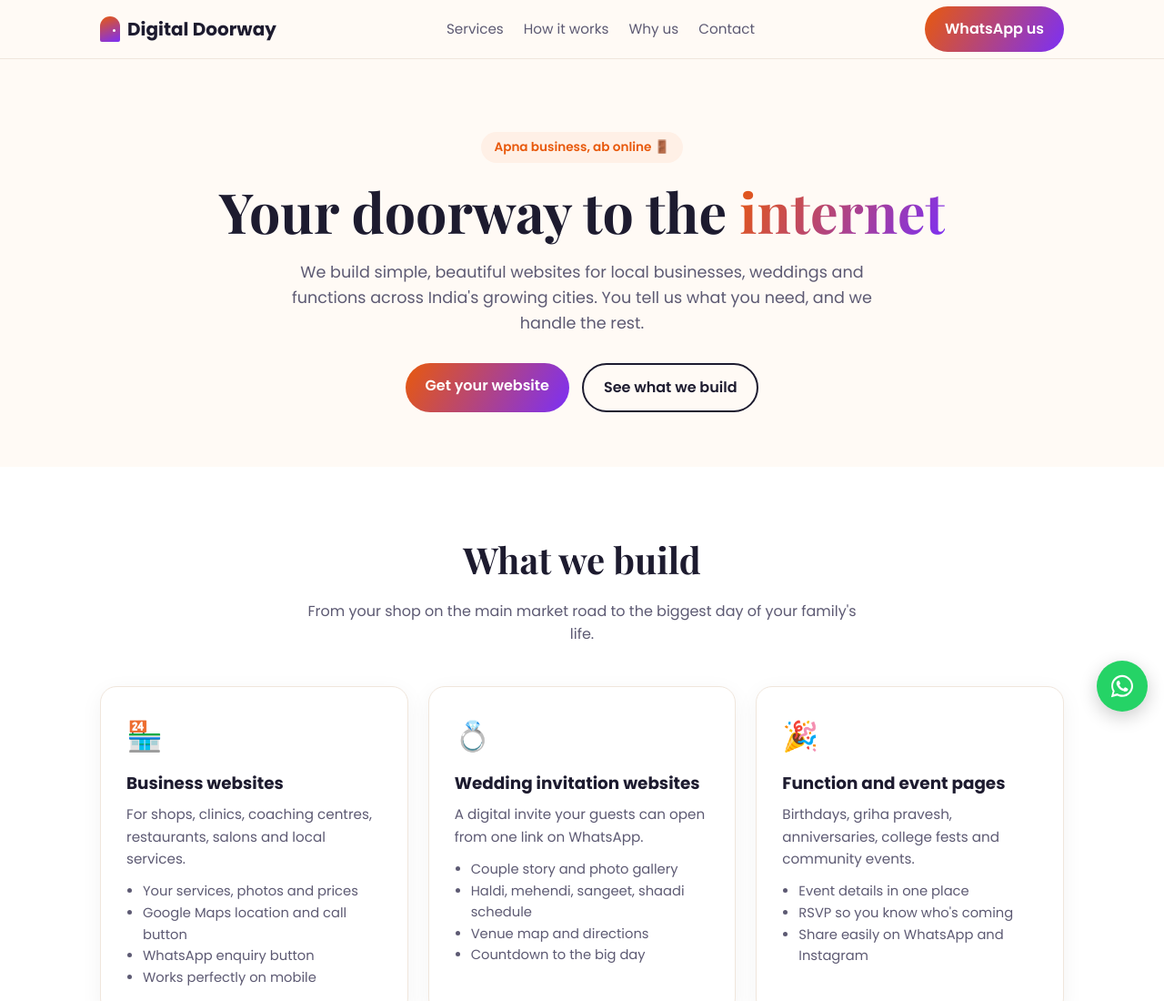
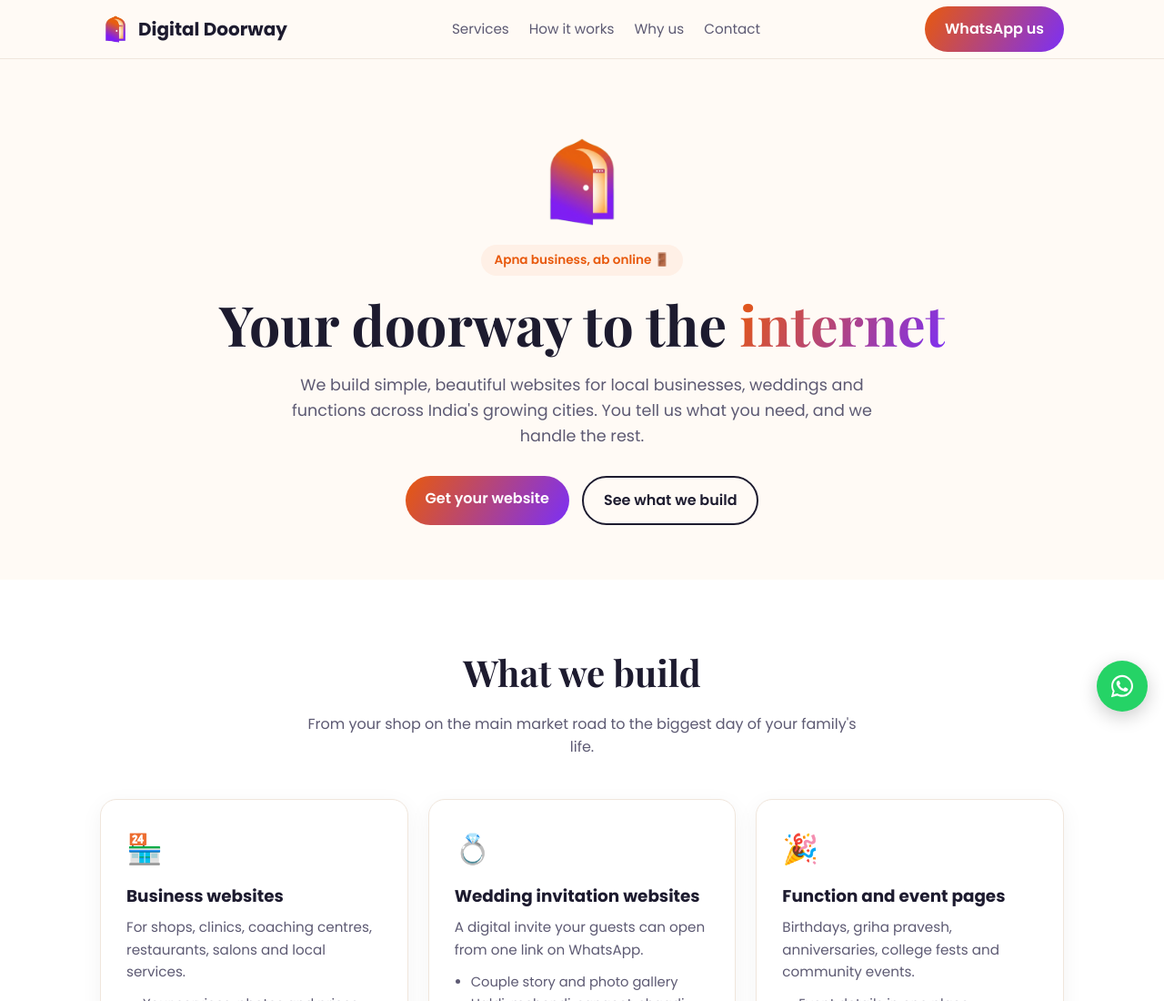
Before and after one commit to vipultechops-ops/digitaldoorway, a plain HTML site: page index.html in a window 1280 px wide. Shown: the top 1100 px of the page at 91% size. Drawn offline with nearby package versions, Linux system fonts and the light colour scheme.

Commit message:
Add logo

```diff
--- a/index.html
+++ b/index.html
@@ -5,6 +5,8 @@
 <meta name="viewport" content="width=device-width, initial-scale=1.0">
 <title>Digital Doorway | Websites for Your Business, Wedding & Events</title>
 <meta name="description" content="Digital Doorway builds simple, beautiful websites for small businesses, weddings and functions across India's growing cities. Your doorway to the internet.">
+<link rel="icon" type="image/png" href="favicon.png">
+<meta property="og:image" content="logo.png">
 <link rel="preconnect" href="https://fonts.googleapis.com">
 <link href="https://fonts.googleapis.com/css2?family=Poppins:wght@400;600;700&family=Playfair+Display:wght@700&display=swap" rel="stylesheet">
 <style>
@@ -60,13 +62,14 @@ footer{padding:30px 0;text-align:center;color:var(--muted);font-size:.9rem}
 </head>
 <body>
 <header><div class="wrap"><nav>
-  <a href="#" class="logo"><span class="door"></span>Digital Doorway</a>
+  <a href="#" class="logo"><img src="logo.png" alt="Digital Doorway logo" width="34" height="34">Digital Doorway</a>
   <div class="links"><a href="#services">Services</a><a href="#how">How it works</a><a href="#why">Why us</a><a href="#contact">Contact</a></div>
   <a href="https://wa.me/919897075136?text=Hi%20Digital%20Doorway%2C%20I%20want%20a%20website" class="btn btn-primary">WhatsApp us</a>
 </nav></div></header>
 
 <main>
 <div class="hero wrap">
+  <img src="logo.png" alt="" width="110" height="110" style="display:block;margin:0 auto 14px">
   <div class="tag">Apna business, ab online 🚪</div>
   <h1>Your doorway to the <em>internet</em></h1>
   <p>We build simple, beautiful websites for local businesses, weddings and functions across India's growing cities. You tell us what you need, and we handle the rest.</p>
```
